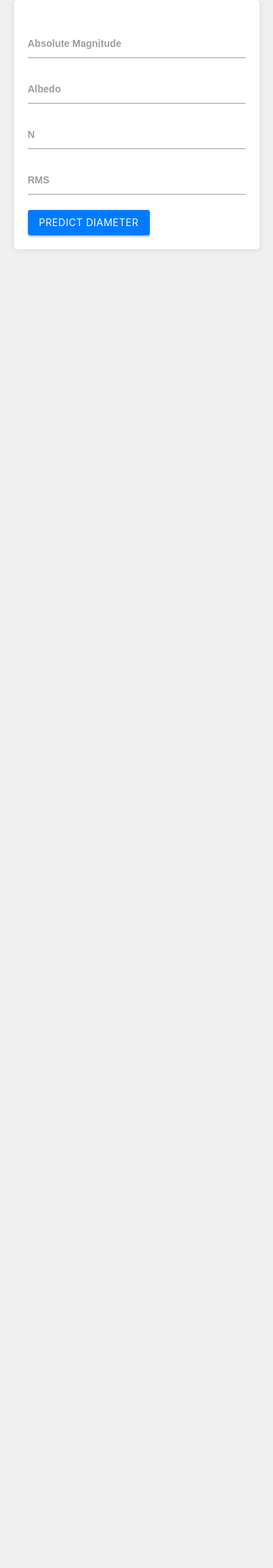
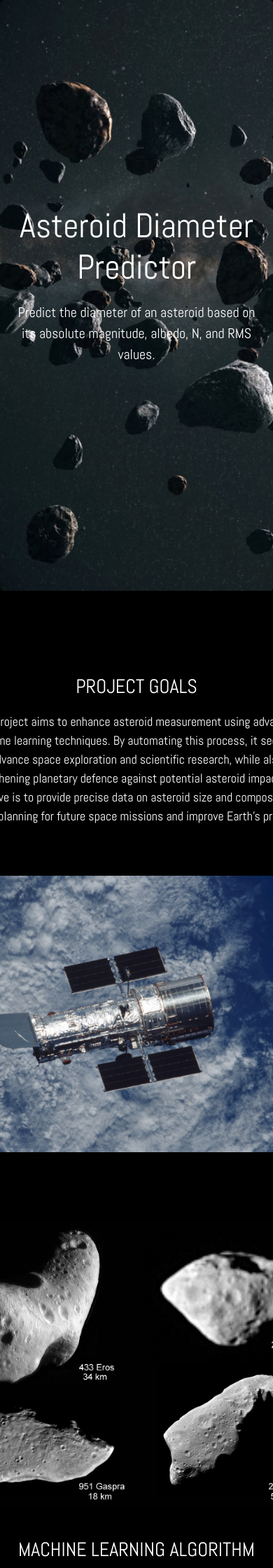
Before and after one commit to asparuhovaemily/asteroid-diameter-predictor, a Flask app: page / in a window 390 px wide; the page is wider, and only the part inside the window is pictured. Shown: the top 2240 px of that part at 70% size. Before the commit the page ends 356 px from the top of that part, so only its background shows below. Run offline with Flask 3, Linux system fonts and the light colour scheme; parts of the project's set-up code (start-up, migrations or seed data) failed here and were passed over; some libraries are stand-ins or nearby versions.

Commit message:
UI and styling

```diff
--- a/app.py
+++ b/app.py
@@ -35,7 +35,7 @@ def index():
         predicted_diameter = random_forest.predict(input_data)
         predicted_diameter = round(predicted_diameter[0], 2)
 
-        return render_template('index.html', prediction=predicted_diameter)
+        return jsonify(predicted_diameter)
     else:
         return render_template('index.html', prediction=None)
 
--- a/static/styles/index.css
+++ b/static/styles/index.css
@@ -1,48 +1,86 @@
 body {
-    font-family: Arial, sans-serif;
-    background-color: #f0f0f0;
-    margin: 0;
-    padding: 0;
+    font-family: 'Abel', sans-serif !important;
+    background-color: black !important;
+    color: white !important;
+    scroll-behavior: smooth;
 }
 
-.container {
-    max-width: 800px;
-    margin: 0 auto;
-    padding: 20px;
-    background-color: #fff;
-    border-radius: 5px;
-    box-shadow: 0 0 10px rgba(0, 0, 0, 0.1);
+p {
+    font-size: 18px;
 }
 
-h1 {
-    color: #333;
+html {
+    scroll-behavior: smooth;
 }
 
-form {
-    margin-top: 20px;
+.jumbotron {
+    background-image: url(/static/images/wallpaper.jpg);
+    background-size: cover;
+    height: 100vh;
+    color: #fff;
+    text-align: center;
+    display: flex;
+    flex-direction: column;
+    justify-content: center;
+}
+
+.jumbotron h1 {
+    font-size: 3.5em;
+    margin-bottom: 20px;
+}
+
+.jumbotron p {
+    margin-bottom: 30px;
+    font-size: 20px;
+}
+
+.slide {
+    height: 100vh;
+    display: flex;
+    align-items: center;
+    justify-content: center;
+    text-align: center;
+}
+
+.slide-content h2 {
+    margin-bottom: 20px;
+}
+
+.slide-content p {
+    margin-bottom: 30px;
+}
+
+.prediction-form-container {
+    height: auto;
+    width: 800px;
+    padding: 30px;
+    border-radius: 10px;
+    margin-top: 50px;
+    font-size: 18px;
+}
+
+.btn-predict {
+    background-color: #282828 !important;
+    color: #fff !important;
+    border: none;
+    padding: 10px 30px;
+    border-radius: 5px;
+    font-size: 1.2em;
+    cursor: pointer;
+}
+
+.btn-predict:hover {
+    background-color: white !important;
+    color: black !important;
+}
+
+input[type='text'] {
+    padding: 10px !important;
+    margin-bottom: 20px !important;
+    border-color: #fff !important;
 }
 
 label {
-    display: block;
-    margin-bottom: 5px;
     font-weight: bold;
+    font-size: 14px !important;
 }
-
-input[type="text"] {
-    padding: 10px;
-    margin-bottom: 10px;
-    border: 1px solid #ccc;
-    border-radius: 3px;
-}
-
-button[type="submit"] {
-    background-color: #007bff;
-    color: #fff;
-    border: none;
-    border-radius: 3px;
-    cursor: pointer;
-}
-
-button[type="submit"]:hover {
-    background-color: #0056b3;
-}
--- a/templates/index.html
+++ b/templates/index.html
@@ -1,44 +1,109 @@
 <!DOCTYPE html>
 <html lang="en">
+
 <head>
     <meta charset="UTF-8">
     <meta name="viewport" content="width=device-width, initial-scale=1.0">
     <title>Asteroid Diameter Predictor</title>
     <link rel="stylesheet" href="{{ url_for('static', filename='styles/index.css') }}">
     <link rel="stylesheet" href="https://cdnjs.cloudflare.com/ajax/libs/materialize/1.0.0/css/materialize.min.css">
+    <link rel="stylesheet" href="https://stackpath.bootstrapcdn.com/bootstrap/4.5.2/css/bootstrap.min.css">
+    <link rel="stylesheet" href="https://fonts.googleapis.com/css2?family=Abel&display=swap">
     <link rel="icon" type="image/png" href="{{ url_for('static', filename='images/asteroid_1.png') }}">
 </head>
+
 <body>
-    <div class="container">
-        <form action="/" method="post">
-            <div class="input-field">
-                <label for="absolute_magnitude">Absolute Magnitude</label>
-                <input type="text" name="absolute_magnitude" id="absolute_magnitude" required>
+    <div class="jumbotron slide">
+        <h1>Asteroid Diameter Predictor</h1>
+        <p>Predict the diameter of an asteroid based on its absolute magnitude, albedo, N, and RMS values.</p>
+    </div>
+
+    <div class="slide" id="project-goals">
+        <div class="slide-content row">
+            <div class="col d-flex flex-column justify-content-center m-5">
+                <h2>PROJECT GOALS</h2>
+                <p>The project aims to enhance asteroid measurement using advanced machine learning techniques. By
+                    automating this process, it seeks to advance space exploration and scientific research, while also
+                    strengthening planetary defence against potential asteroid impacts. The objective is to provide
+                    precise data on asteroid size and composition to improve planning for future space missions and
+                    improve Earth's protection.</p>
             </div>
+            <div class="col">
+                <img src="../static/images/hubble_telescope.jpeg" alt="Hubble Telescope" width="600" />
+            </div>
+        </div>
+    </div>
 
-            <div class="input-field">
-                <label for="albedo">Albedo</label>
-                <input type="text" name="albedo" id="albedo" required>
+    <div class="slide" id="ml-algorithm">
+        <div class="slide-content row">
+            <div class="col">
+                <img src="../static/images/asteroids.jpeg" alt="Asteroids" width="600" />
             </div>
+            <div class="col d-flex flex-column justify-content-center m-5">
+                <h2>MACHINE LEARNING ALGORITHM</h2>
+                <p>The project employs a Random Forest Regressor for training on asteroid data. Key features considered
+                    during training include absolute magnitude (H), albedo, N, and RMS. With an impressive coefficient
+                    of determination value of 0.92, the model demonstrates strong predictive capability, providing
+                    accurate estimations for asteroid diameters. It is important to note that predictions for larger
+                    asteroids may have considerably reduced precision due to underrepresentation in the dataset.
+                </p>
+            </div>
+        </div>
+    </div>
 
-            <div class="input-field">
-                <label for="n">N</label>
-                <input type="text" name="n" id="n" required>
+    <div class="container slide d-flex flex-column" id="predictor-form">
+        <h2>ASTEROID DIAMETER PREDICTIVE TOOL</h2>
+        <form class="prediction-form prediction-form-container" id="prediction-form" method="post">
+            <div class="row">
+                <div class="col-md-6">
+                    <div class="form-group">
+                        <label for="absolute_magnitude">Absolute Magnitude</label>
+                        <input type="text" class="form-control" name="absolute_magnitude" id="absolute_magnitude"
+                            required>
+                    </div>
+                    <div class="form-group">
+                        <label for="albedo">Albedo</label>
+                        <input type="text" class="form-control" name="albedo" id="albedo" required>
+                    </div>
+                </div>
+                <div class="col-md-6">
+                    <div class="form-group">
+                        <label for="n">N</label>
+                        <input type="text" class="form-control" name="n" id="n" required>
+                    </div>
+                    <div class="form-group">
+                        <label for="rms">RMS</label>
+                        <input type="text" class="form-control" name="rms" id="rms" required>
+                    </div>
+                </div>
             </div>
+            <button class="btn btn-predict" type="submit" name="action">Predict Diameter</button>
 
-            <div class="input-field">
-                <label for="rms">RMS</label>
-                <input type="text" name="rms" id="rms" required>
+            <div class="mt-3 prediction-result" role="alert">
             </div>
-
-            <button class="btn waves-effect waves-light" type="submit" name="action">Predict Diameter</button>
         </form>
-
-        {% if prediction %}
-        <p>Diameter: {{ prediction }} km</p>
-        {% endif %}
     </div>
 
     <script src="https://cdnjs.cloudflare.com/ajax/libs/materialize/1.0.0/js/materialize.min.js"></script>
+    <script src="https://cdnjs.cloudflare.com/ajax/libs/jquery/3.6.0/jquery.min.js"></script>
+    <script>
+        $(document).ready(function () {
+            $('#prediction-form').submit(function (event) {
+                event.preventDefault();
+
+                var formData = $(this).serialize();
+
+                $.ajax({
+                    type: 'POST',
+                    url: '/',
+                    data: formData,
+                    success: function (data) {
+                        $('.prediction-result').text('Diameter: ' + data + ' km');
+                    }
+                });
+            });
+        });
+    </script>
 </body>
+
 </html>
```
Also changed, not shown: static/images/asteroid_1.png (deleted), static/images/asteroid_2.png (deleted), static/images/asteroids.jpeg (added), static/images/hubble_telescope.jpeg (added), static/images/wallpaper.jpg (added).
